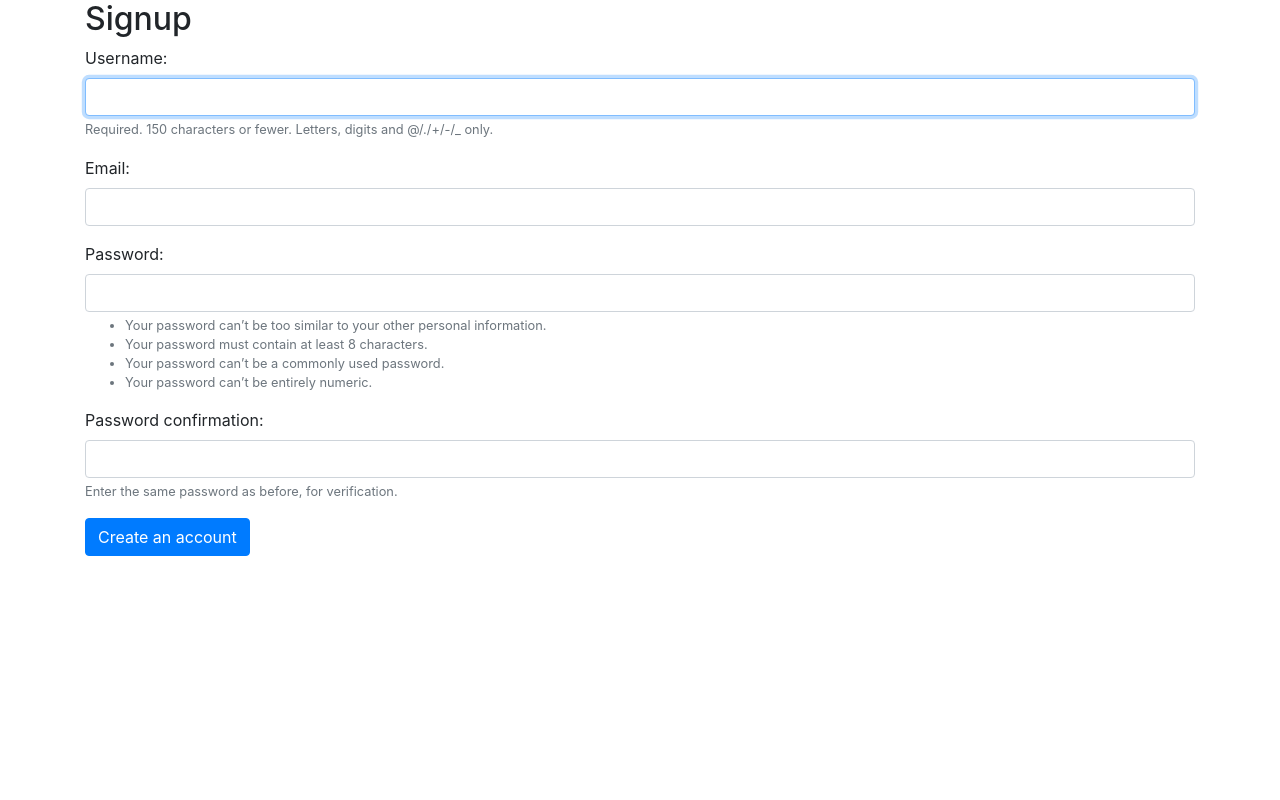
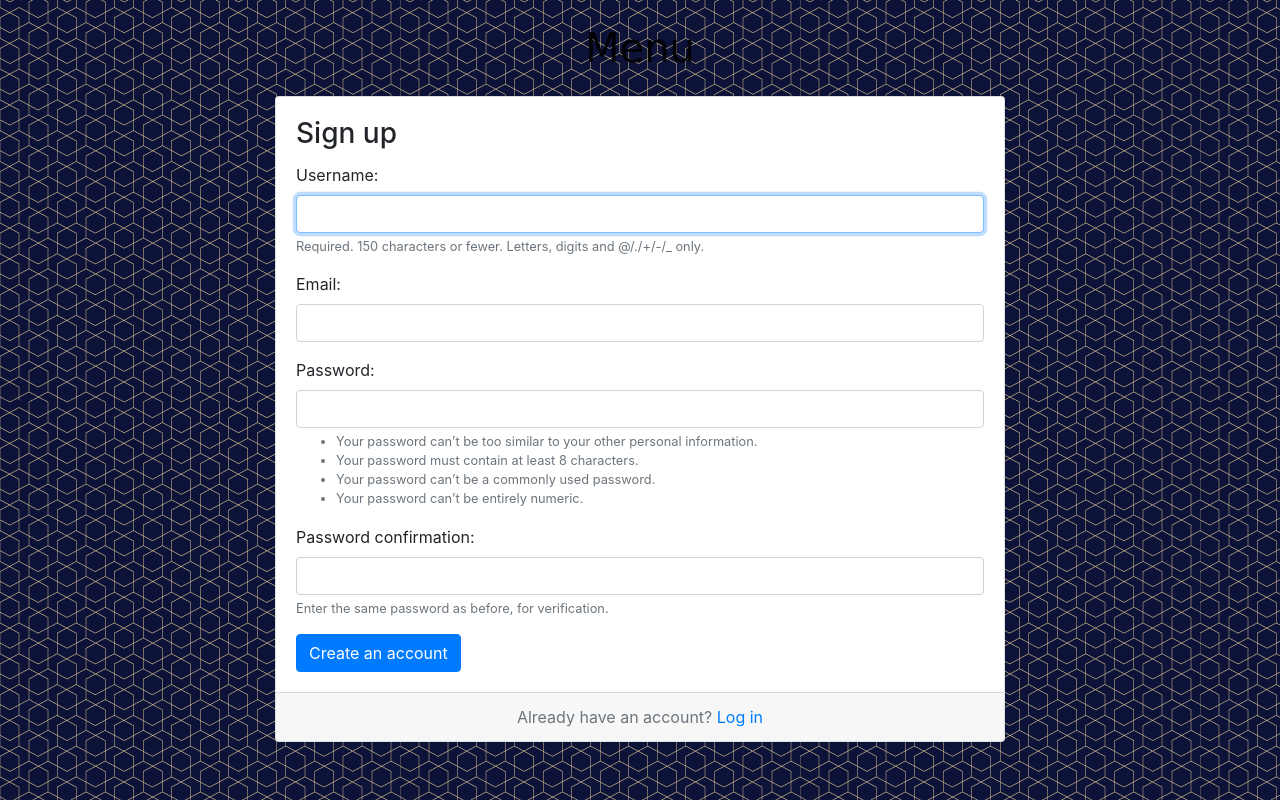
Before and after one commit to Morganft/MyMenu, a Django app: page /signup/ in a window 1280 px wide. Run offline with Django 3.2, Linux system fonts and the light colour scheme; some libraries are stand-ins or nearby versions; some web fonts are replaced.

Commit message:
Update signup form

```diff
--- a/menuproject/static/css/accounts.css
+++ b/menuproject/static/css/accounts.css
@@ -1,5 +1,5 @@
 body {
-  background-imag: url(../img/oriental-tiles.png);
+  background-image: url(../img/oriental-tiles.png);
 }
 
 .logo {
--- a/menuproject/templates/signup.html
+++ b/menuproject/templates/signup.html
@@ -1,12 +1,32 @@
 {% extends 'base.html' %}
+
+{% load static %}
+
+{% block stylesheet %}
+  <link rel="stylesheet" href="{% static 'css/accounts.css' %}">
+{% endblock %}
 
 {% block body %}
   <div class="container">
-    <h2>Signup</h2>
-    <form method="post" novalidate>
-      {% csrf_token %}
-      {% include 'includes/form.html' %}
-      <button type="submit" class="btn btn-primary">Create an account</button>
-    </form>
+    <h1 class="text-center logo my-4">
+      <a href="{% url 'home' %}">Menu</a>
+    </h1>
+    <div class="row justify-content-center">
+      <div class="col-lg-8 col-md-10 col-sm-12">
+        <div class="card">
+          <div class="card-body">
+            <h3 class="card-title">Sign up</h3>
+            <form method="post" novalidate>
+              {% csrf_token %}
+              {% include 'includes/form.html' %}
+              <button type="submit" class="btn btn-primary">Create an account</button>
+            </form>
+          </div>
+          <div class="card-footer text-muted text-center">
+            Already have an account? <a href="#">Log in</a>
+          </div>
+        </div>
+      </div>
+    </div>
   </div>
 {% endblock %}
```
Also changed, not shown: menuproject/accounts/tests/test_form_signup.py (added, +10 -0 lines), menuproject/accounts/tests/tests_view_signup.py (renamed from menuproject/accounts/tests.py, +2 -2 lines), menuproject/accounts/tests/__init__.py (added), menuproject/static/img/oriental-tiles.png (added).
